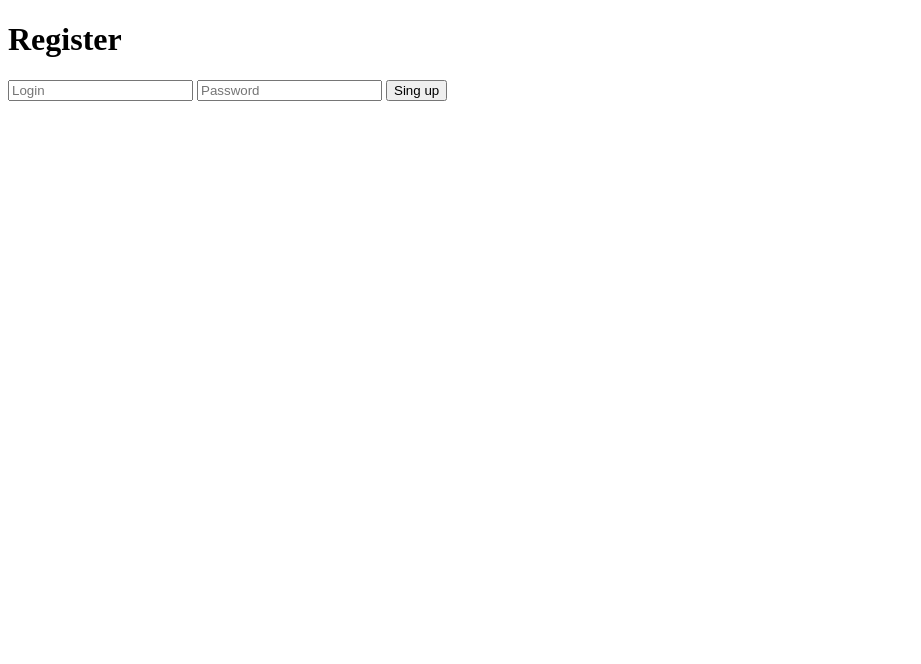
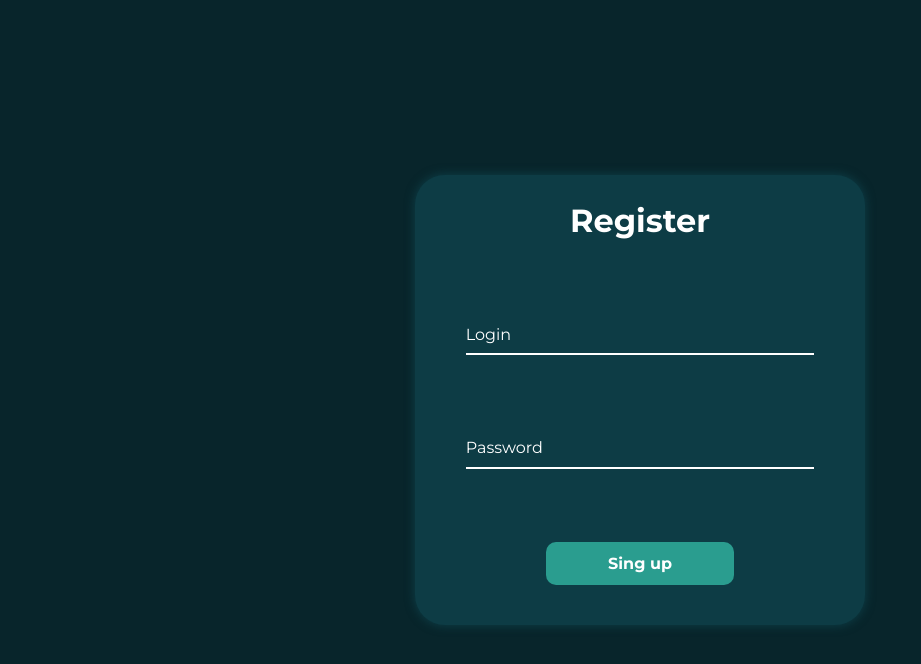
Before and after one commit to PhantomZhuk/registration_form_mongoDB, a website: page public/index.html in a window 1280 px wide. Shown: the whole page, without its empty margins (0-921 px from the left). Drawn offline with nearby package versions, Linux system fonts and the light colour scheme.

Commit message:
stylize the registration page

```diff
--- a/app.js
+++ b/app.js
@@ -32,12 +32,12 @@ app.post(`/register`, (req, res) => {
                 password
             })
             user.save();
-            res.send(201);
+            res.sendStatus(201);
         } catch (error) {
             console.log(500);
         }
     } else {
-        res.send(400);
+        res.sendStatus(400);
     }
 });
 
--- a/public/index.html
+++ b/public/index.html
@@ -5,22 +5,28 @@
     <meta charset="UTF-8">
     <meta name="viewport" content="width=device-width, initial-scale=1.0">
     <title>Document</title>
+    <link rel="stylesheet" href="style.css">
     <script src='https://cdnjs.cloudflare.com/ajax/libs/jquery/3.7.1/jquery.js'
         integrity='sha512-+k1pnlgt4F1H8L7t3z95o3/KO+o78INEcXTbnoJQ/F2VqDVhWoaiVml/OEHv9HsVgxUaVW+IbiZPUJQfF/YxZw=='
         crossorigin='anonymous'></script>
     <script src='https://cdnjs.cloudflare.com/ajax/libs/axios/1.7.7/axios.js'
         integrity='sha512-luUnkeG+uabiT2pZdi5ME5uADvq+FpDs2fK5V0nVXrHCND9F077fKaE9W//oJvGnWSmwQmCau63A6s3um1NZmg=='
         crossorigin='anonymous'></script>
+    <link
+        href="https://fonts.googleapis.com/css?family=Montserrat:100,200,300,regular,500,600,700,800,900,100italic,200italic,300italic,italic,500italic,600italic,700italic,800italic,900italic"
+        rel="stylesheet" />
 </head>
 
 <body>
     <div class="wrap">
-        <h1>Register</h1>
-        <form id="registerForm">
-            <input type="text" id="login" name="login" placeholder="Login">
-            <input type="password" id="password" name="password" placeholder="Password">
-            <button id="submit">Sing up</button>
-        </form>
+        <div class="registerContainer">
+            <h1>Register</h1>
+            <form id="registerForm">
+                <input type="text" id="login" name="login" placeholder="Login" autocomplete="off">
+                <input type="password" id="password" name="password" placeholder="Password" autocomplete="off">
+                <button id="submit">Sing up</button>
+            </form>
+        </div>
     </div>
 
     <script src="./main.js"></script>
--- /dev/null
+++ b/public/style.scss
@@ -0,0 +1,72 @@
+* {
+    padding: 0;
+    margin: 0;
+    box-sizing: border-box;
+    font-family: "Montserrat";
+}
+
+.wrap {
+    width: 100%;
+    min-height: 100vh;
+    display: flex;
+    justify-content: center;
+    align-items: center;
+    background-color: #08252b;
+
+    .registerContainer {
+        width: 450px;
+        height: 450px;
+        display: flex;
+        flex-direction: column;
+        align-items: center;
+        box-shadow: 0 0 10px 1px #0d3c45;
+        border-radius: 30px;
+        background-color: #0d3c45;
+
+        h1 {
+            width: 100%;
+            height: 20%;
+            display: flex;
+            justify-content: center;
+            align-items: center;
+            color: #fff;
+            border-radius: 20px 20px 0 0;
+        }
+
+        #registerForm {
+            width: 100%;
+            height: 80%;
+            display: flex;
+            flex-direction: column;
+            justify-content: space-between;
+            align-items: center;
+            padding: 50px 20px 40px 20px;
+
+            input {
+                border: none;
+                background-color: transparent;
+                outline: none;
+                width: 85%;
+                height: 40px;
+                border-bottom: 2px solid #fff;
+                color: #fff;
+                font-size: 16px;
+            }
+
+            input::placeholder {
+                color: #fff;
+            }
+
+            button {
+                padding: 12px 62px;
+                background-color: #2a9d8f;
+                border: none;
+                border-radius: 10px;
+                cursor: pointer;
+                color: #fff;
+                font-size: 16px;
+                font-weight: 700;
+            }
+        }
+    }
+}
```
Also changed, not shown: public/style.css, 1 other file.
